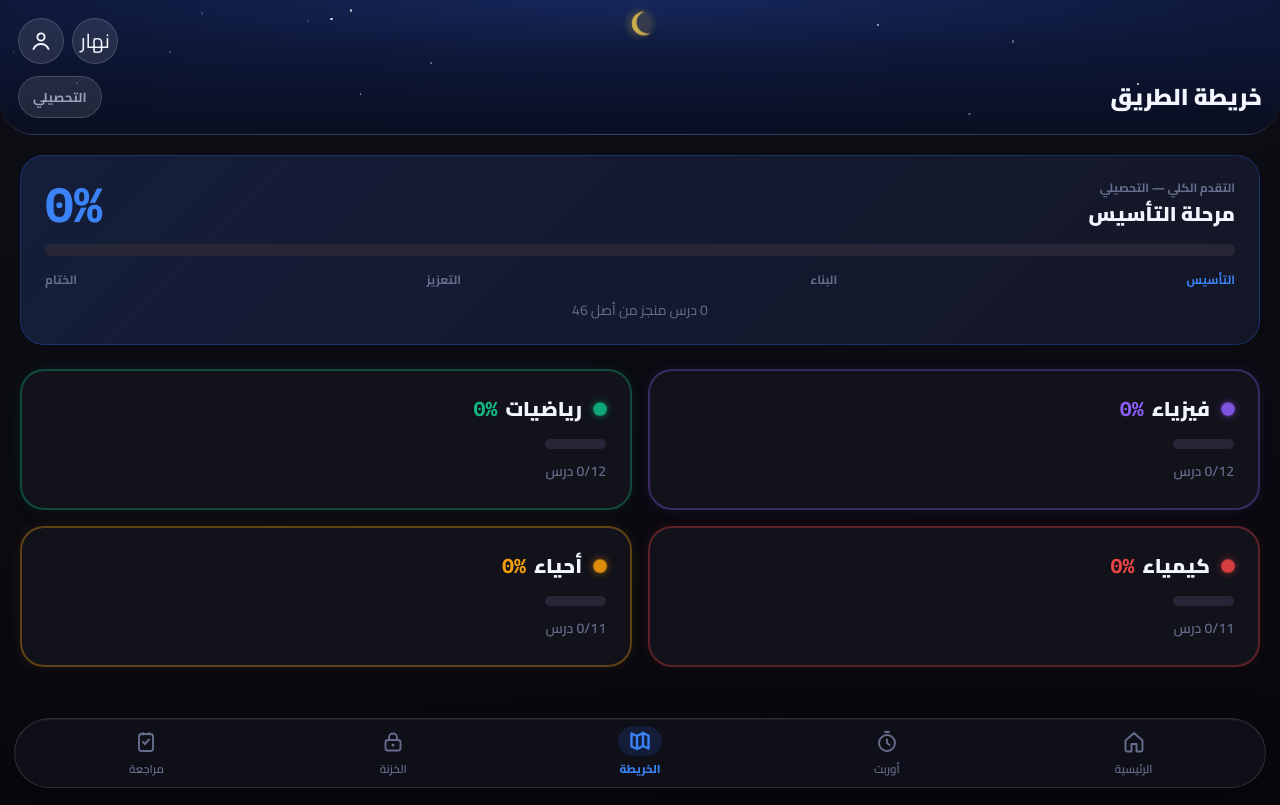
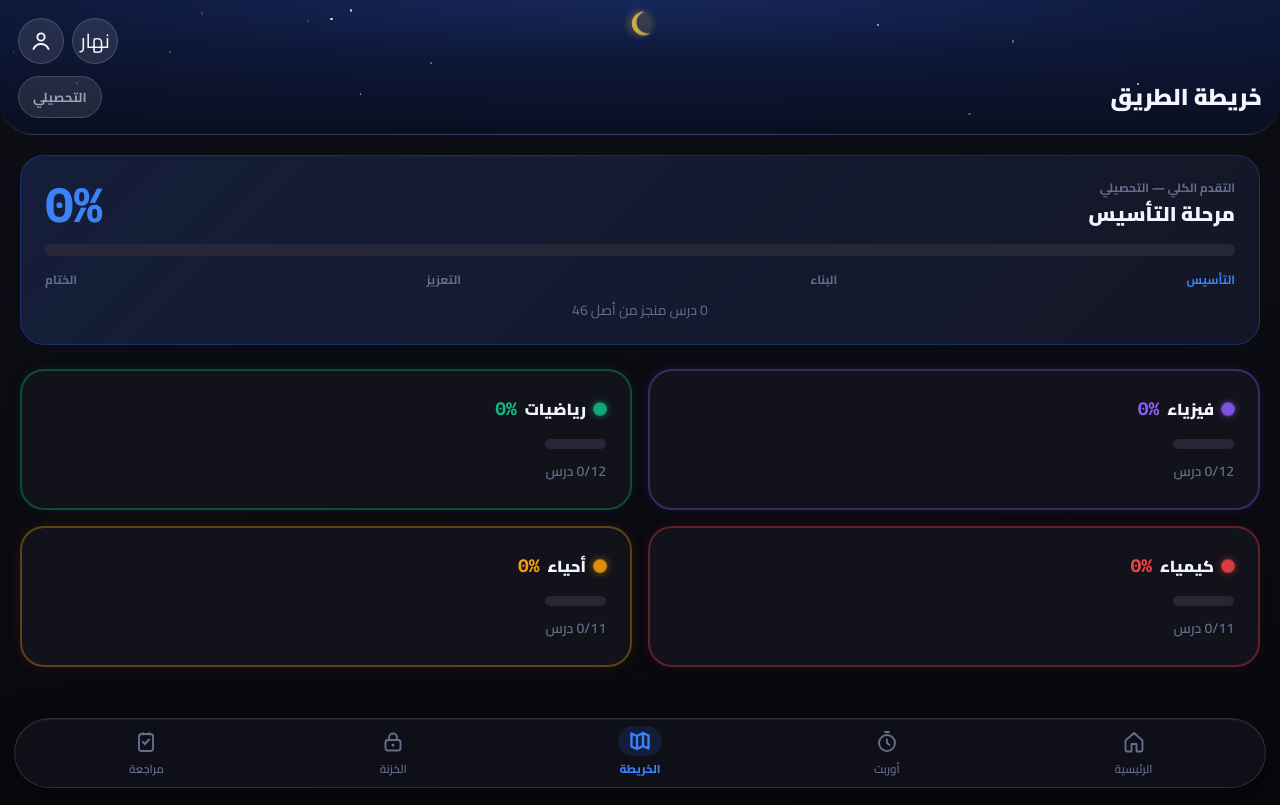
Before and after one commit to cub324light/darb-platform, a Next.js app: page /roadmap in a window 1280 px wide. Built offline with nearby package versions, Linux system fonts and the light colour scheme.

Commit message:
Fix subject name overflow in roadmap cards + add Claude permissions
- roadmap: add min-w-0 flex-1 to subject name container so % stays inside card
- .claude/settings.json: allow git, npm build, and GitHub MCP read tools

https://claude.ai/code/session_01UMhfNqBYQmfU4riHqVwNoH

```diff
--- a/src/app/roadmap/page.tsx
+++ b/src/app/roadmap/page.tsx
@@ -274,11 +274,11 @@ export default function RoadmapPage() {
                 minHeight: "140px",
               }}>
               <div className="flex items-center justify-between gap-2">
-                <div className="flex items-center gap-3">
+                <div className="flex items-center gap-2 min-w-0 flex-1">
                   <div className="w-3 h-3 rounded-full flex-shrink-0 subject-dot" style={{ background: s.color, boxShadow: `0 0 7px ${s.color}99` }} />
-                  <p className="font-black text-xl text-[var(--text)]">{s.name}</p>
+                  <p className="font-black text-base text-[var(--text)] truncate">{s.name}</p>
                 </div>
-                <span className="font-mono-nums font-black text-xl flex-shrink-0" style={{ color: s.color }}>{pct}%</span>
+                <span className="font-mono-nums font-black text-lg flex-shrink-0" style={{ color: s.color }}>{pct}%</span>
               </div>
 
               <div>
```
Also changed, not shown: .claude/settings.json (added).
